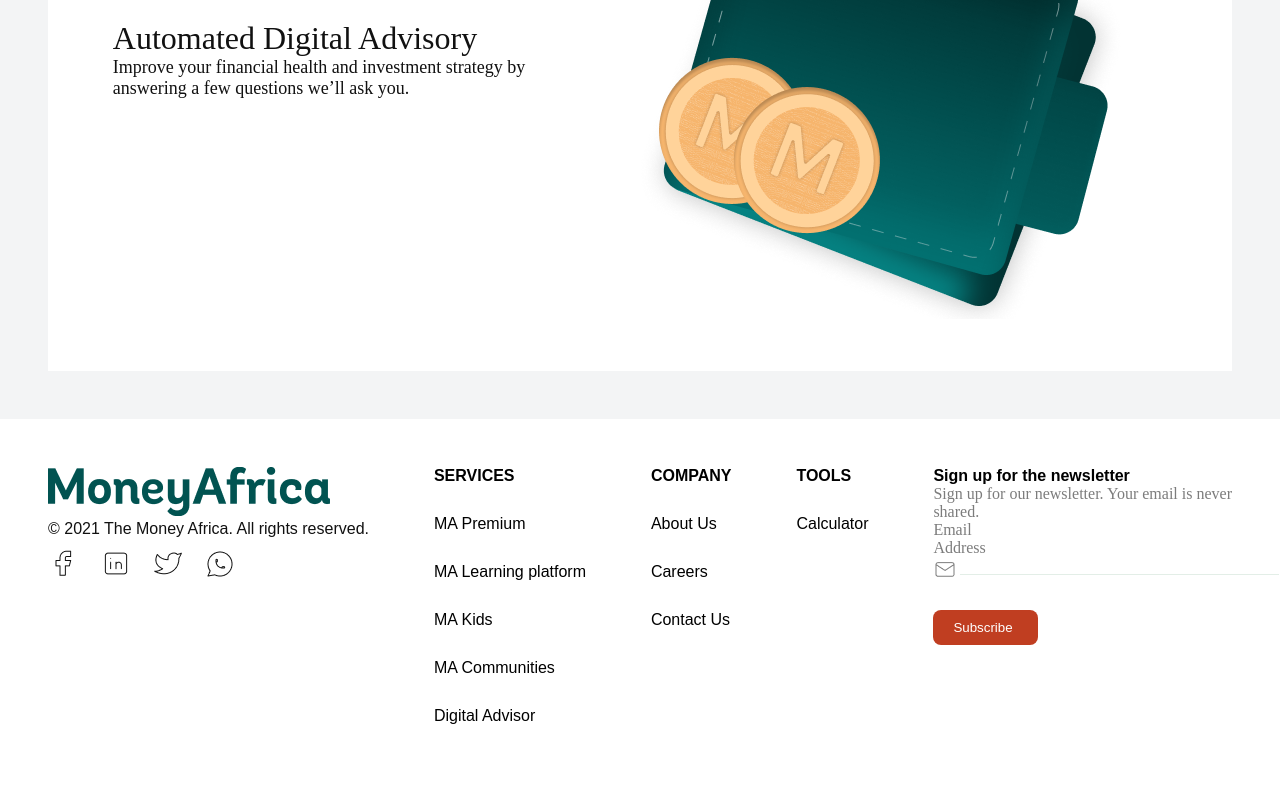
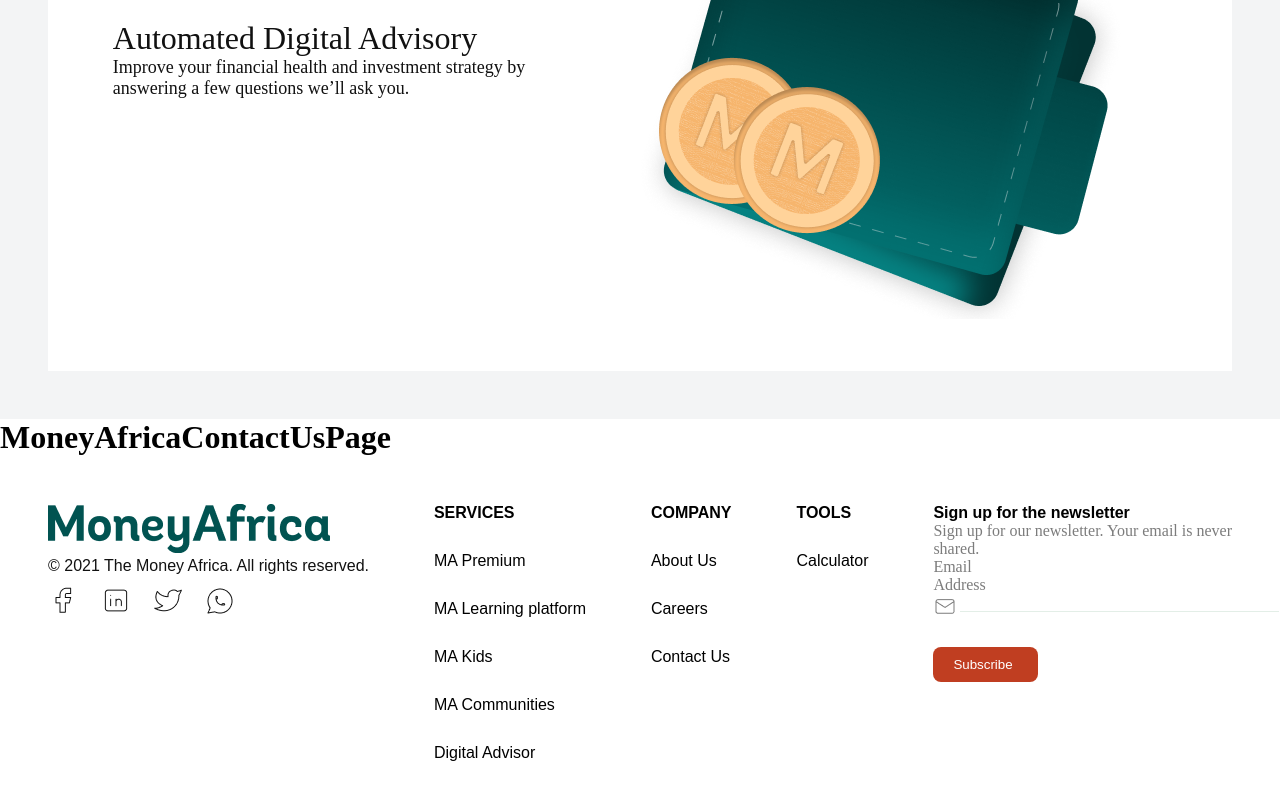
Before and after one commit to victory-nwawunze/clone-financial-website, a React (Create React App) app: page / in a window 1280 px wide. Shown: the part 3319-4119 px from the top of the page. Before the commit the page ends 4092 px from the top, so only its background shows below. Built offline with nearby package versions, Linux system fonts and the light colour scheme.

Commit message:
Creating MoneyAfricaContactUsPage

```diff
--- a/package.json
+++ b/package.json
@@ -8,6 +8,7 @@
     "@testing-library/user-event": "^13.5.0",
     "react": "^18.2.0",
     "react-dom": "^18.2.0",
+    "react-router-dom": "^6.3.0",
     "react-scripts": "5.0.1",
     "web-vitals": "^2.1.4"
   },
--- a/src/App.js
+++ b/src/App.js
@@ -1,6 +1,7 @@
 /** @format */
 
 import FooterComponent from "./components/FooterComponent/FooterComponent";
+import MoneyAfricaContactUsPage from "./components/MoneyAfricaContactUsPage/MoneyAfricaContactUsPage";
 import MoneyAfricaGuestPage from "./components/MoneyAfricaGuestPage/MoneyAfricaGuestPage";
 import Navbar from "./components/Navbar/Navbar";
 
@@ -9,6 +10,7 @@
     <div>
       {/* <Navbar /> */}
       <MoneyAfricaGuestPage />
+      <MoneyAfricaContactUsPage />
       <FooterComponent />
     </div>
   );
--- /dev/null
+++ b/src/components/MoneyAfricaContactUsPage/MoneyAfricaContactUsPage.js
@@ -0,0 +1,13 @@
+/** @format */
+
+import React from "react";
+
+const MoneyAfricaContactUsPage = () => {
+  return (
+    <React.Fragment>
+      <h1>MoneyAfricaContactUsPage</h1>
+    </React.Fragment>
+  );
+};
+
+export default MoneyAfricaContactUsPage;
```
Also changed, not shown: 1 other file (tests, documents, lock files or other folders).
